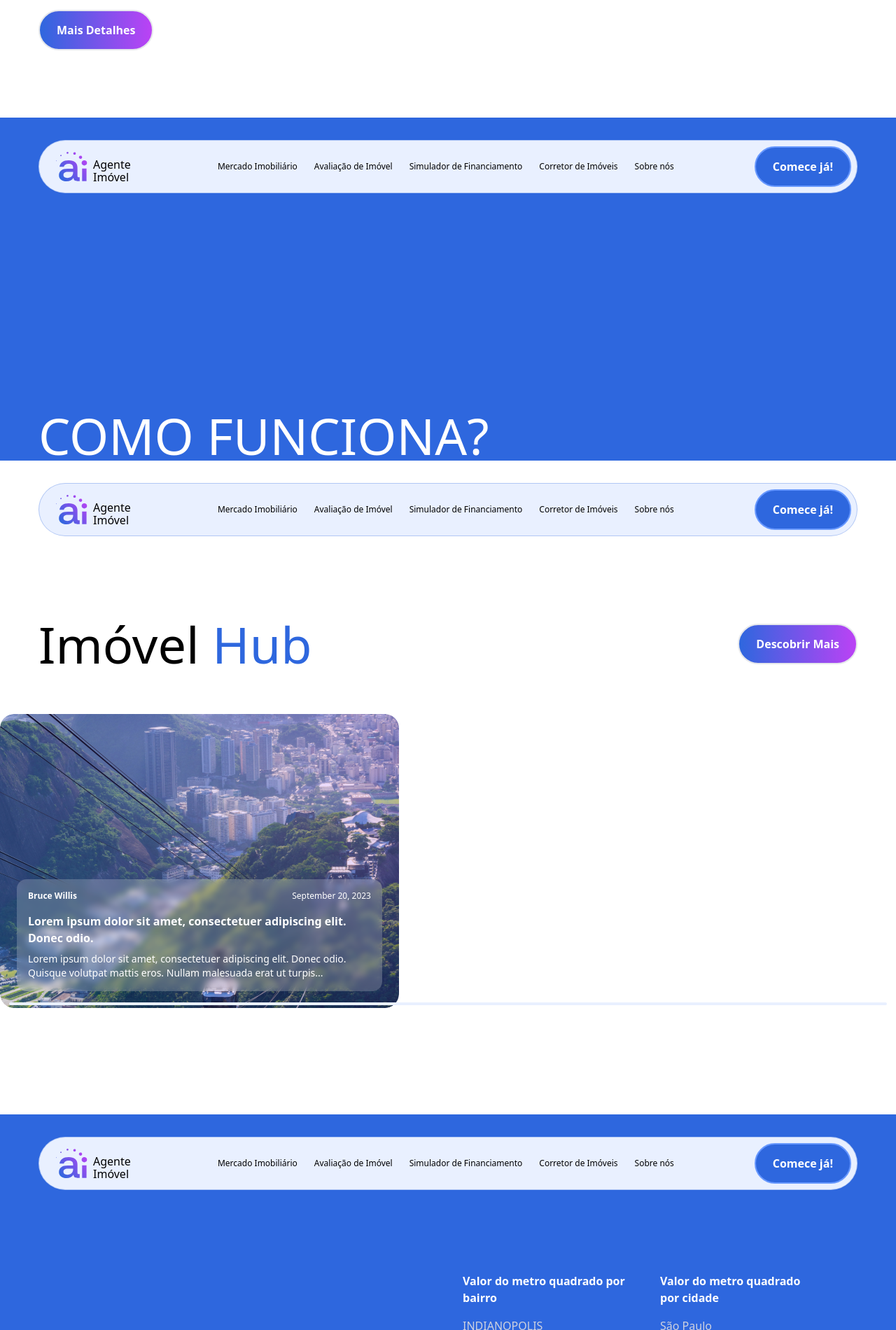
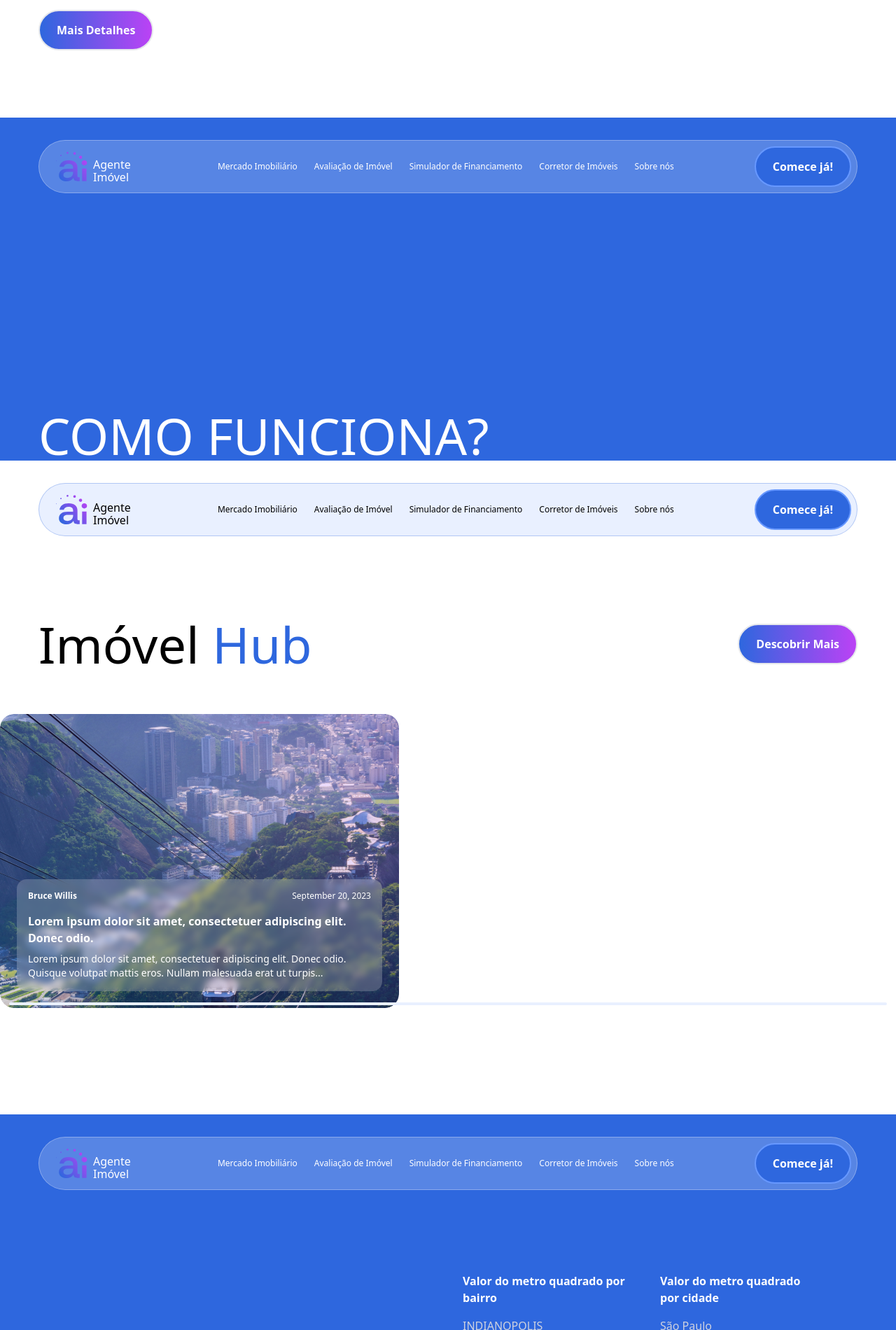
Before and after one commit to yurasytnyk/propdo-agent, a website built with Vite: page index.html in a window 1280 px wide. Shown: the part 808-2708 px from the top of the page at 70% size. Built offline with nearby package versions, Linux system fonts and the light colour scheme.

Commit message:
feat: updated navigation colors

```diff
--- a/index.html
+++ b/index.html
@@ -175,7 +175,7 @@
         <div class="container mx-auto relative">
           <!-- Navigation -->
           <nav
-            class="grid grid-cols-2 lg:grid-cols-[116px_1fr_max-content] items-center bg-blue-25 rounded-25 p-2 pl-6 mx-4 lg:mx-0 mb-[118px] border-blue-a300 border"
+            class="text-white grid grid-cols-2 lg:grid-cols-[116px_1fr_max-content] items-center bg-gray-a200 backdrop-blur-sm rounded-25 p-2 pl-6 mx-4 lg:mx-0 mb-[118px] border-gray-a300 border"
           >
             <a href="/" class="flex items-end gap-2">
               <svg
@@ -422,7 +422,7 @@
       <div class="container mx-auto">
         <!-- Navigation -->
         <nav
-          class="grid grid-cols-2 lg:grid-cols-[116px_1fr_max-content] items-center bg-blue-25 rounded-25 p-2 pl-6 mx-4 lg:mx-0 mb-[118px] border-blue-a300 border"
+          class="text-white grid grid-cols-2 lg:grid-cols-[116px_1fr_max-content] items-center bg-gray-a200 backdrop-blur-sm rounded-25 p-2 pl-6 mx-4 lg:mx-0 mb-[118px] border-gray-a300 border"
         >
           <a href="/" class="flex items-end gap-2">
             <svg
--- a/tailwind.config.js
+++ b/tailwind.config.js
@@ -21,6 +21,7 @@ export default {
         },
         gray: {
           a200: "rgba(255,255,255,0.2)",
+          a300: "rgba(255,255,255,0.3)",
           50: "#CDD1DF",
           400: "#868899",
         },
```
